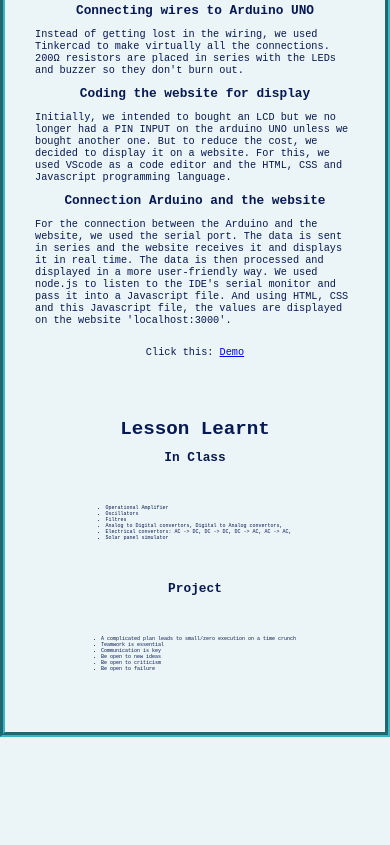
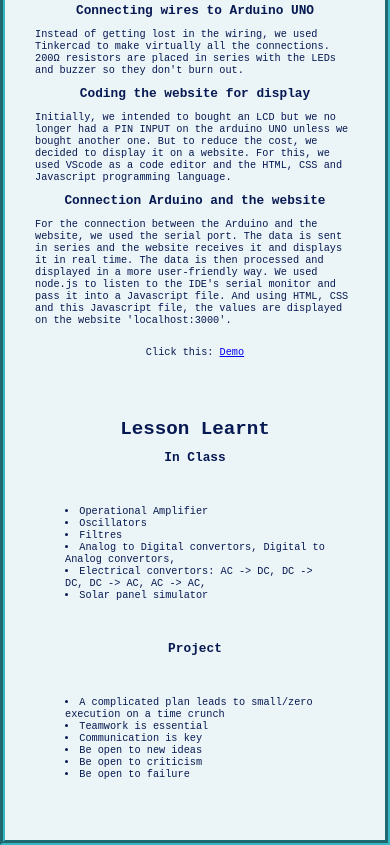
Before and after one commit to Alison0704/portfolio, a plain HTML site: page Projects/waterTester.html in a window 390 px wide. Shown: the part 2590-3435 px from the top of the page. Before the commit the page ends 3327 px from the top, so only its background shows below. Drawn offline with Linux system fonts and the light colour scheme; a web font is replaced by a local one.

Commit message:
fixed some bug issue

```diff
--- a/Projects/waterTester.html
+++ b/Projects/waterTester.html
@@ -143,9 +143,13 @@
                 width: 30%;
             }
 
+            #demo-vid {
+                display: none;
+            }
+
         }
 
-        @media screen and (max-width: 900px) {
+        @media screen and (max-width: 1050px) {
             h1 {
                 font-size: 3rem;
             }
@@ -205,9 +209,11 @@
                 font-size: 0.8rem;
             }
 
-            #demo-vid {
-                display: none;
+            li {
+                font-size: 0.8rem;
             }
+
+
 
         }
     </style>
```
